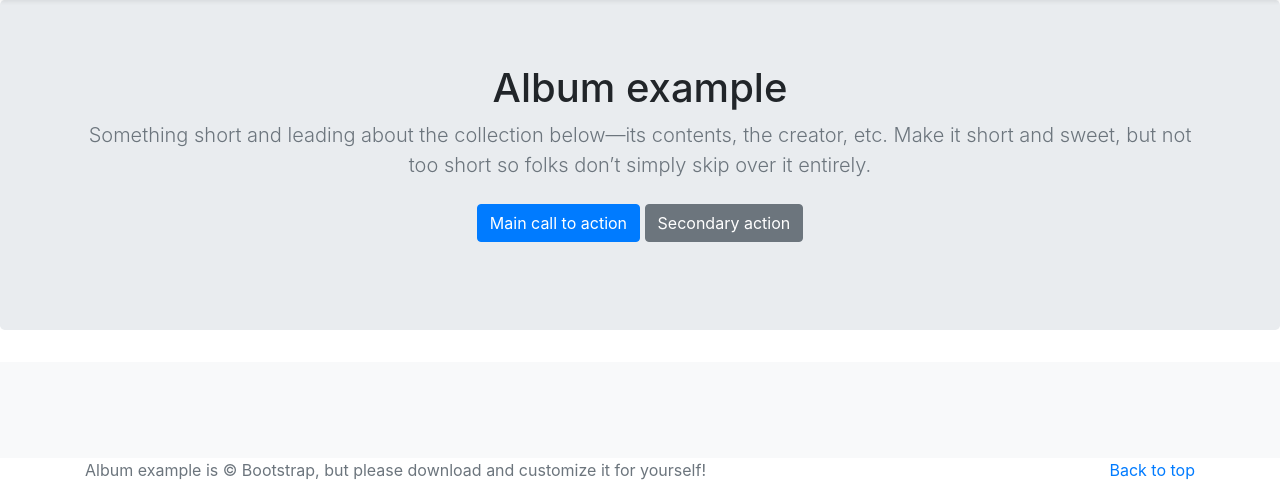
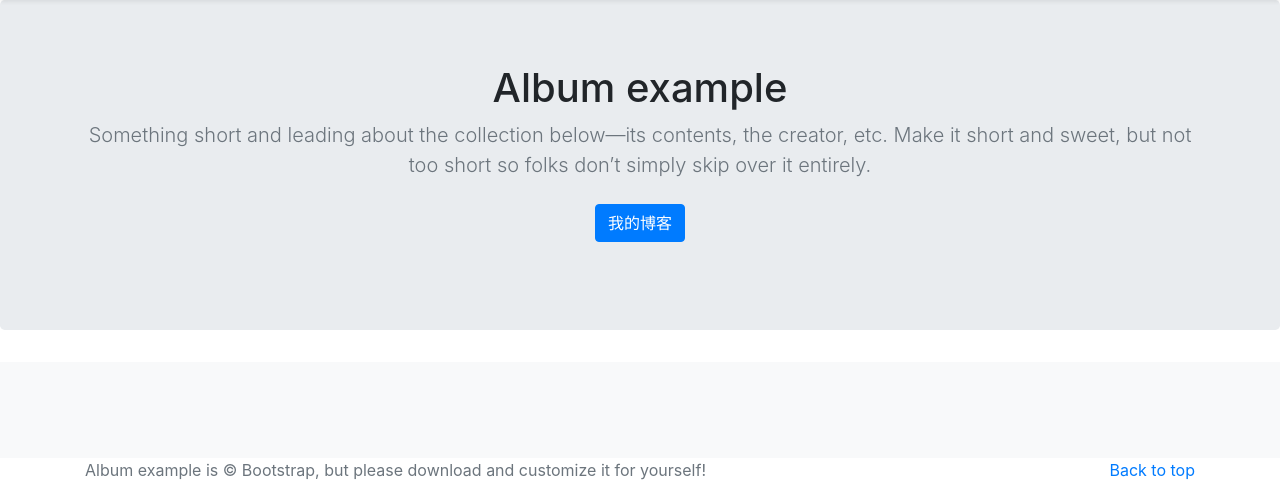
Before and after one commit to Andy-3501-2018/Web_developer, a Django app: page / in a window 1280 px wide. Shown: the part 56-538 px from the top of the page. Run offline with Django 3.2, Linux system fonts and the light colour scheme; data that the repository does not hold is empty; some libraries are stand-ins or nearby versions.

Commit message:
添加“我的博客”按钮

```diff
--- a/templates/home.html
+++ b/templates/home.html
@@ -83,8 +83,8 @@
       <h1 class="jumbotron-heading">Album example</h1>
       <p class="lead text-muted">Something short and leading about the collection below—its contents, the creator, etc. Make it short and sweet, but not too short so folks don’t simply skip over it entirely.</p>
       <p>
-        <a href="#" class="btn btn-primary my-2">Main call to action</a>
-        <a href="#" class="btn btn-secondary my-2">Secondary action</a>
+        <a href="blog/" class="btn btn-primary my-2">我的博客</a>
+        <!--<a href="#" class="btn btn-secondary my-2">Secondary action</a>-->
       </p>
     </div>
   </section>
```
